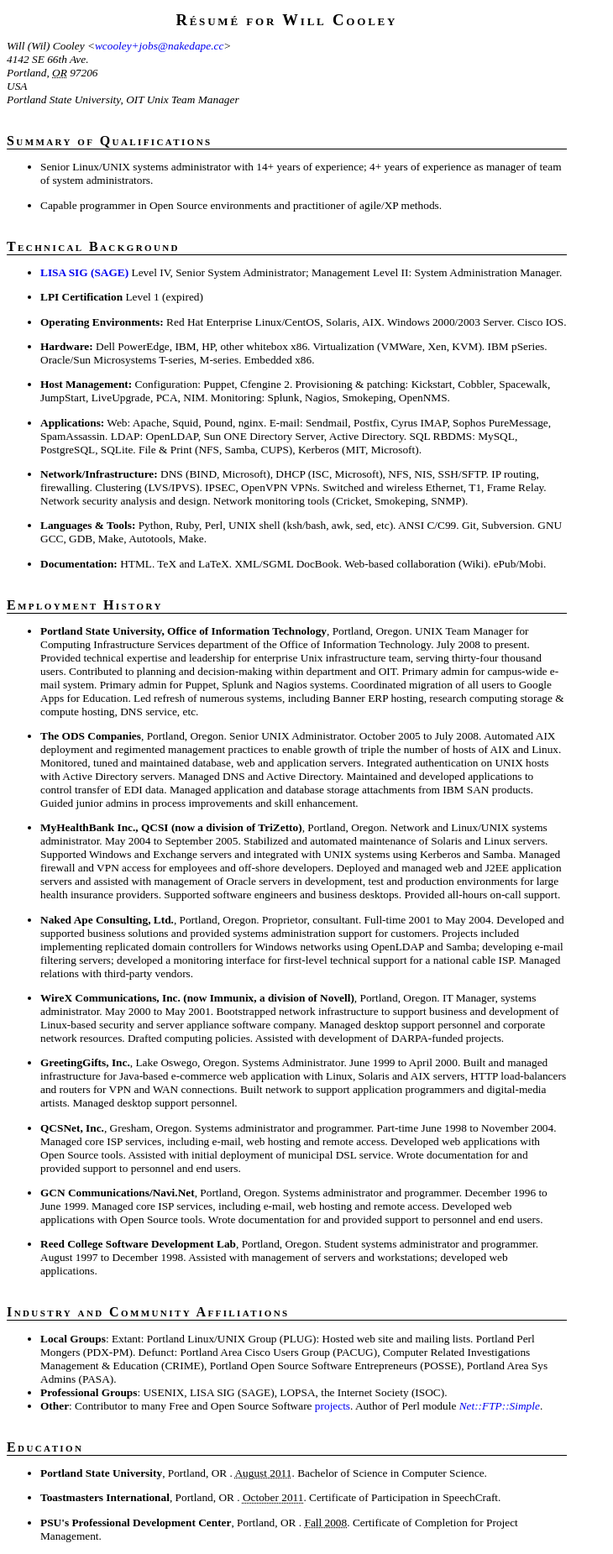
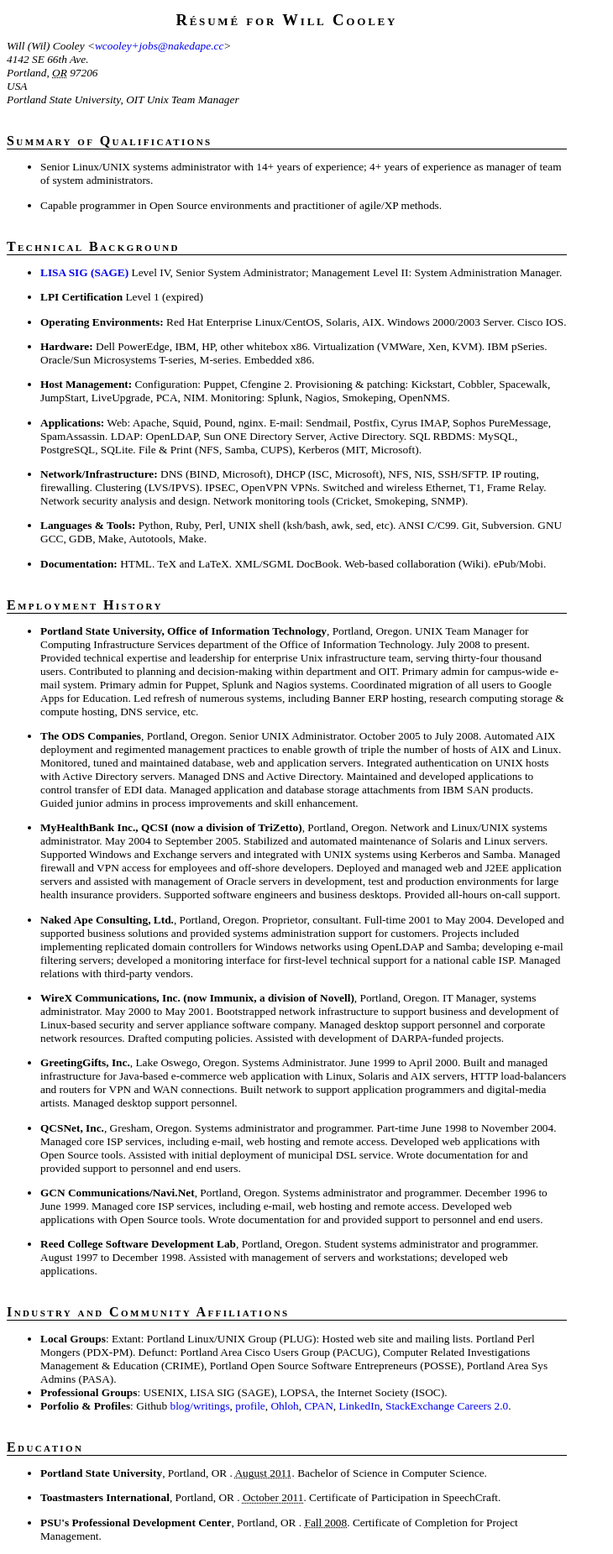
Before and after one commit to wcooley/wcooley.github.io, a Jekyll site: the page built from about/wcooley/resume_wcooley/index.html, in a window 1280 px wide. Shown: the whole page at 84% size, without its empty margins (0-730 px from the left). Built offline with Jekyll 4.4.1, drawn with Linux system fonts in a browser that asks for light colours; Markdown is read by kramdown in place of the engine named in the settings.

Commit message:
Expand links to portfolio/profile pages

```diff
--- a/about/wcooley/resume_wcooley/index.html
+++ b/about/wcooley/resume_wcooley/index.html
@@ -228,9 +228,16 @@ title: Résumé for Wil Cooley
     <li><b>Professional Groups</b>: USENIX, LISA SIG (SAGE), LOPSA, the
     Internet Society (ISOC).</li>
 
-    <li><b>Other</b>: Contributor to many Free and Open Source Software <a
-    href="https://github.com/wcooley">projects</a>. Author of Perl module <a
-    href="http://search.cpan.org/~wilco/"><i><cite>Net::FTP::Simple</cite></i></a>.</li>
+    <li><b>Porfolio & Profiles</b>:
+        Github
+        <a href="https://wcooley.github.io">blog/writings</a>,
+        <a href="https://github.com/wcooley">profile</a>,
+        <a href="https://www.ohloh.net/accounts/wcooley">Ohloh</a>,
+        <a href="http://search.cpan.org/~wilco/">CPAN</a>,
+        <a href="https://www.linkedin.com/in/wilcooley">LinkedIn</a>,
+        <a href="http://stackexchange.com/users/312751">StackExchange</a>
+        <a href="http://careers.stackoverflow.com/wcooley">Careers 2.0</a>.
+    </li>
 
 </ul>
 </div>
```
